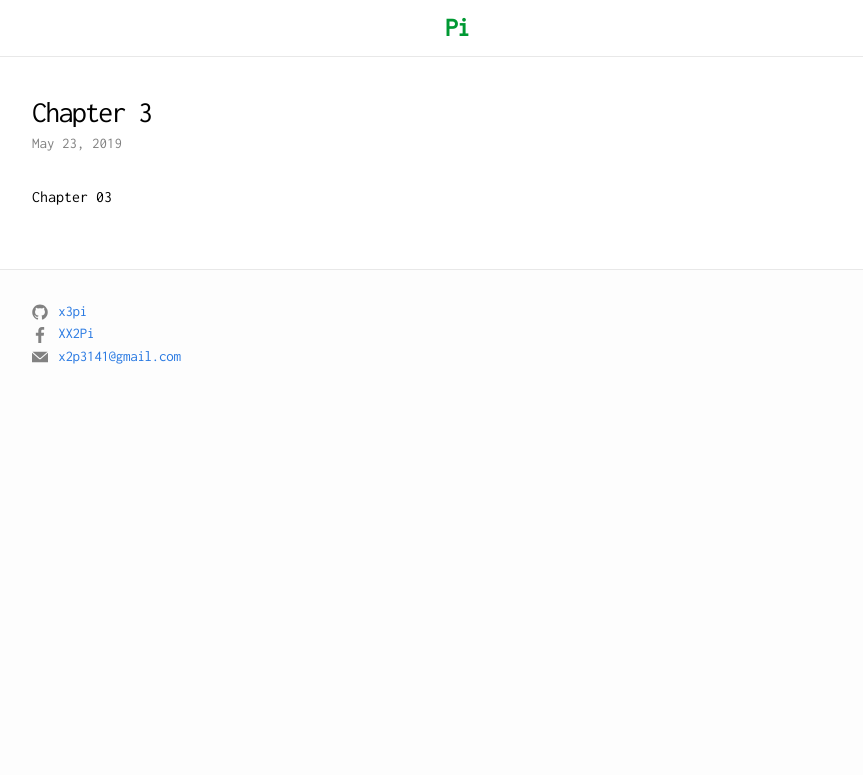
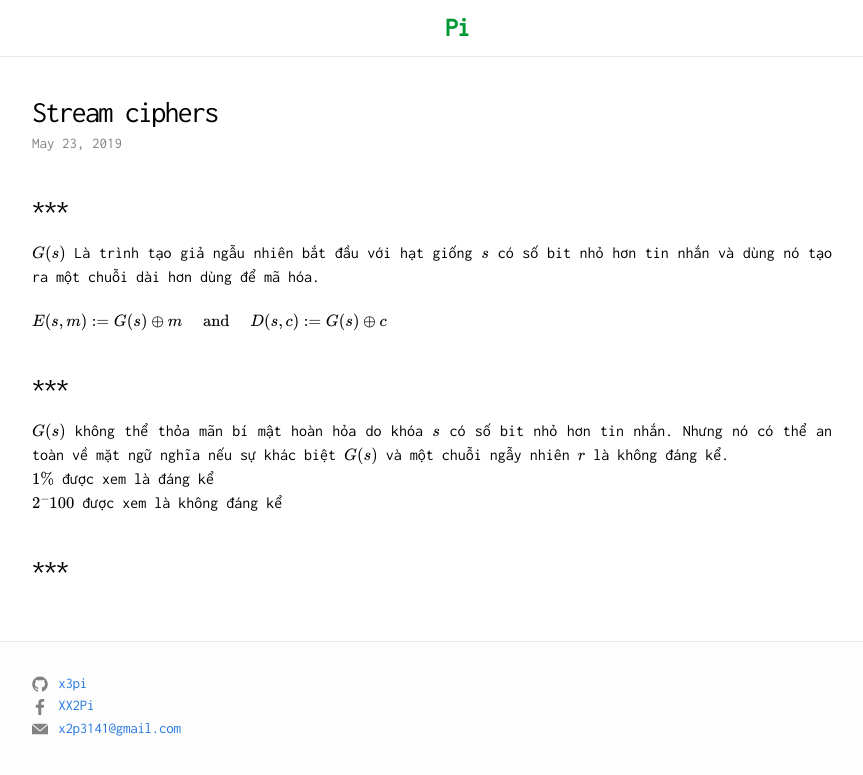
Before and after one commit to x3pi/x3pi.github.io, a Jekyll site: the page built from BonehShoup/chapter-3.md, in a window 1280 px wide. Shown: the top 775 px of the page, without its empty margins (208-1071 px from the left). Built offline with Jekyll 4.4.1, drawn with Linux system fonts in a browser that asks for light colours; nearby versions of some CDN libraries; formulas are drawn with MathJax 3; comment, search, counter and statistics services are not loaded.

Commit message:
Bonehshoup

```diff
--- a/BonehShoup/chapter-3.md
+++ b/BonehShoup/chapter-3.md
@@ -1,6 +1,6 @@
 ---
 layout: post
-title: Chapter 3
+title: Stream ciphers
 date: 2019-05-23 17:00:00 +0000
 permalink: "/bonehshoup/chapter03"
 creationdate: 2019-05-23 17:00:00 +0000
@@ -10,4 +10,16 @@ tags:
 - Crypto
 
 ---
-Chapter 03
+### ***
+
+$G(s)$ Là trình tạo giả ngẫu nhiên bắt đầu với hạt giống $s$ có số bit nhỏ hơn tin nhắn và dùng nó tạo ra một chuỗi dài hơn dùng để mã hóa.
+
+$E(s, m) :=G(s) \oplus m \quad \text { and } \quad D(s, c) :=G(s) \oplus c$
+
+### ***
+
+$G(s)$ không thể thỏa mãn bí mật hoàn hỏa do khóa $s$ có số bit nhỏ hơn tin nhắn. Nhưng nó có thể an toàn về mặt ngữ nghĩa nếu sự khác biệt $G(s)$ và một chuỗi ngẫy nhiên $r$ là không đáng kể.\
+$1 \%$ được xem là đáng kể\
+$2^-100$ được xem là không đáng kể
+
+### ***
```
